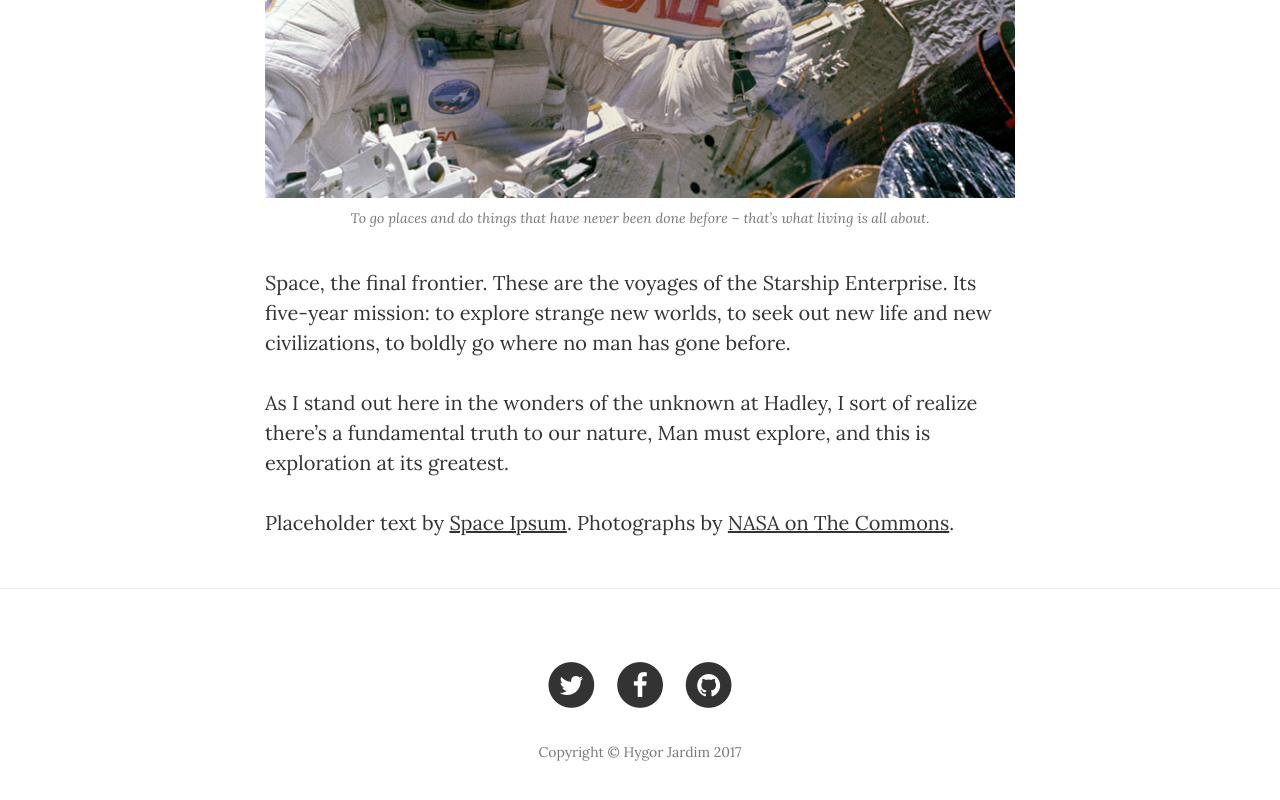
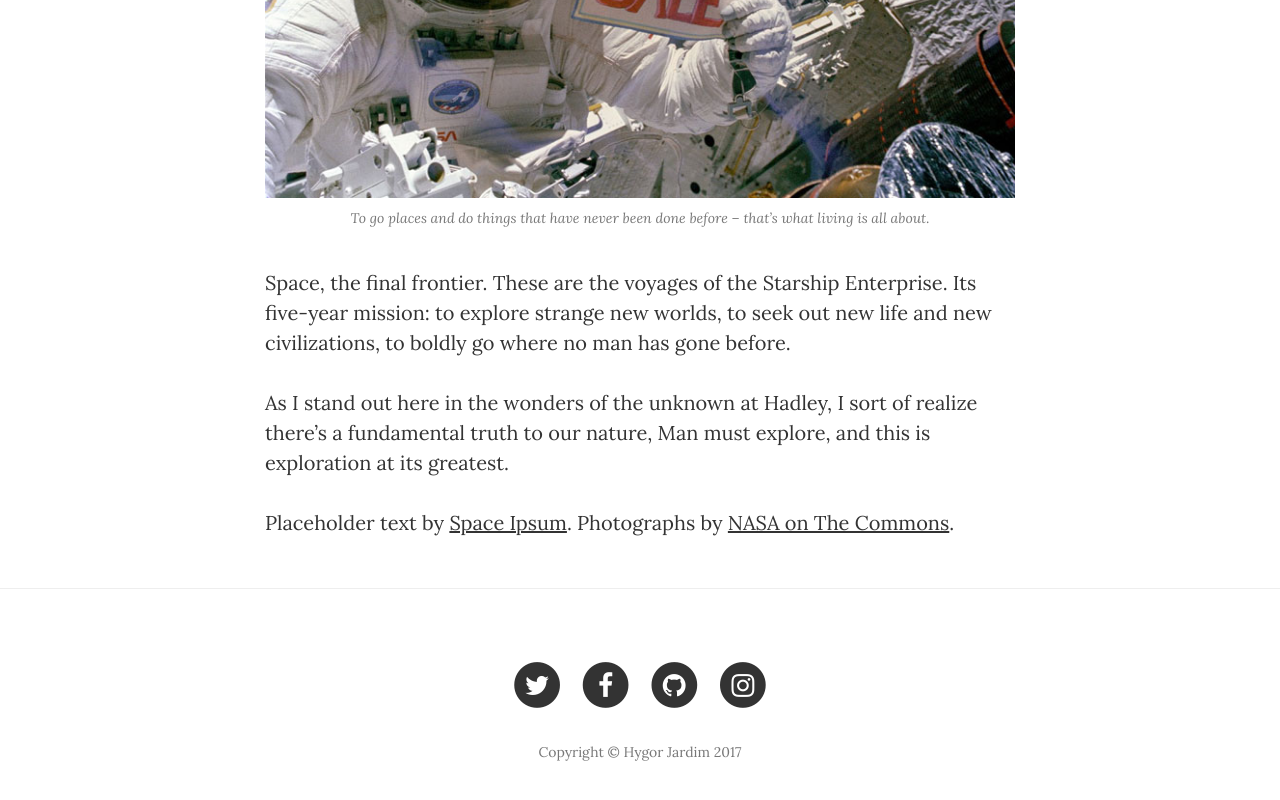
Before and after one commit to hygorjardim/hygorjardim.github.io, a website: page post.html in a window 1280 px wide. Shown: the part 2471-3271 px from the top of the page. Drawn offline with nearby package versions, Linux system fonts and the light colour scheme.

Commit message:
Links Instagram

```diff
--- a/post.html
+++ b/post.html
@@ -159,6 +159,14 @@
                                 </span>
                             </a>
                         </li>
+                        <li>
+                            <a href="https://www.instagram.com/hygorjardim">
+                                <span class="fa-stack fa-lg">
+                                    <i class="fa fa-circle fa-stack-2x"></i>
+                                    <i class="fa fa-instagram fa-stack-1x fa-inverse"></i>
+                                </span>
+                            </a>
+                        </li>
                     </ul>
                     <p class="copyright text-muted">Copyright &copy; Hygor Jardim 2017</p>
                 </div>
```
Also changed, not shown: about.html (+8 -0 lines), contact.html (+8 -0 lines), index.html (+8 -0 lines).
